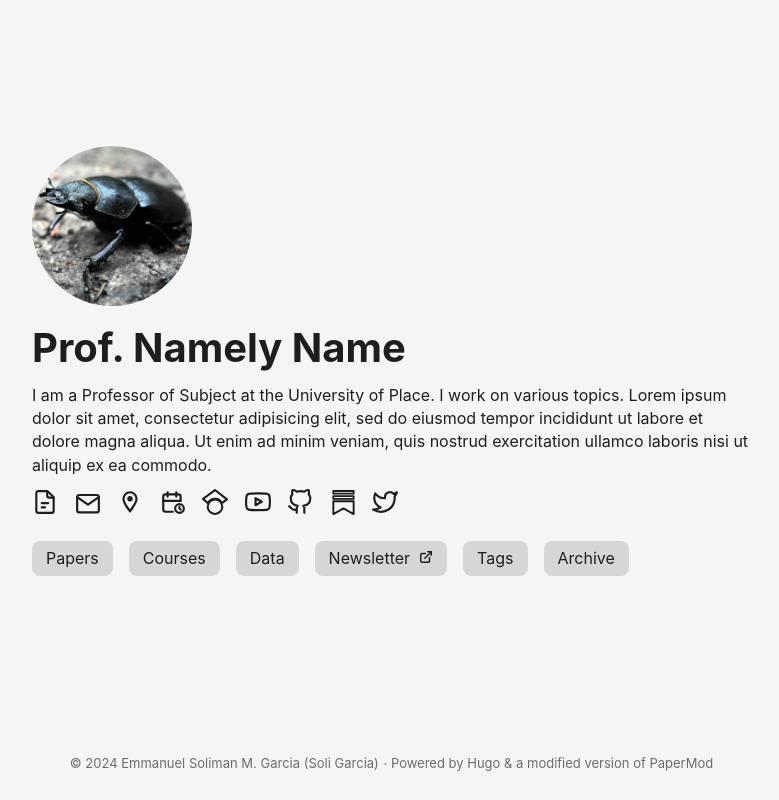
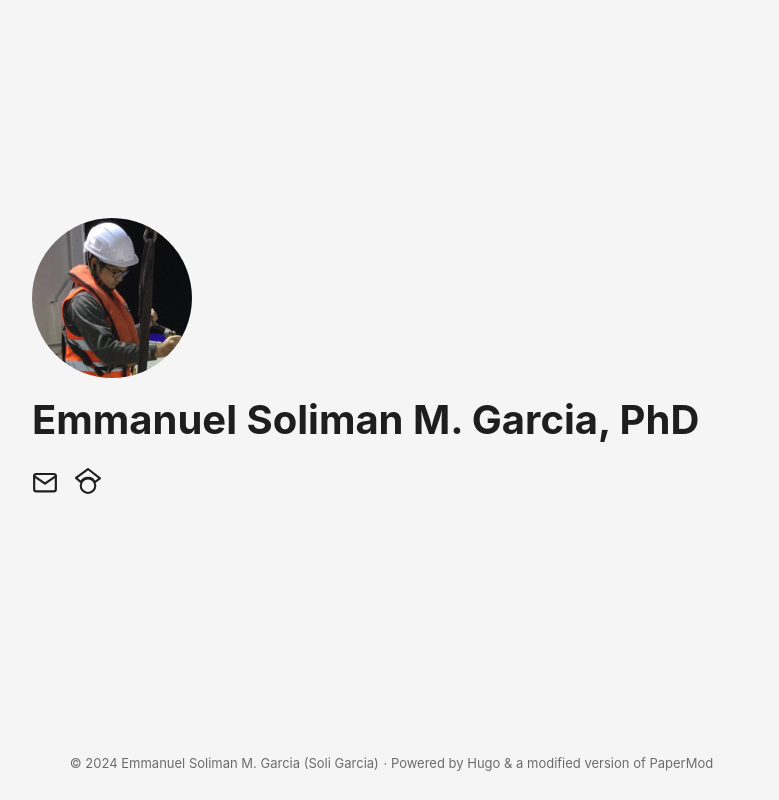
Before and after one commit to esmgarcia/esmgarcia.github.io, a plain HTML site: page index.html in a window 1280 px wide. Shown: the whole page, without its empty margins (248-1027 px from the left). Drawn offline with nearby package versions, Linux system fonts and the light colour scheme.

Commit message:
Add basic personal details

```diff
--- a/index.html
+++ b/index.html
@@ -47,7 +47,7 @@
   "description": "I am a Professor of Subject at the University of Place. My research covers various topics. consequat.",
   "thumbnailUrl": "https://esmgarcia.github.io/favicon.ico",
   "sameAs": [
-      "cv.pdf", "mailto:pascal.michaillat@gmail.com", "location/", "officehours/", "https://scholar.google.com/citations?user=cL23w-4AAAAJ", "https://www.youtube.com/@pmichaillat", "https://github.com/pmichaillat", "https://pmichaillat.substack.com", "https://twitter.com/pmichaillat"
+      "mailto:esmgarcia@gmail.com", "https://scholar.google.com/citations?user=QmxdClsAAAAJ"
   ]
 }
 </script>
@@ -86,105 +86,25 @@
 <body class="list" id="top">
     <main class="main"><div class="profile">
     <div class="profile_inner">
-        <img draggable="false" src="https://esmgarcia.github.io/picture.jpeg" alt="Prof. Name" title="Prof. Name"
+        <img draggable="false" src="https://esmgarcia.github.io/profile.jpg" alt="Soli Garcia" title="Soli Garcia"
             height="160" width="160" />
-        <h1>Prof. Namely Name</h1>
-        <span>I am a Professor of Subject at the University of Place. I work on various topics. Lorem ipsum dolor sit amet, consectetur adipisicing elit, sed do eiusmod tempor incididunt ut labore et dolore magna aliqua. Ut enim ad minim veniam, quis nostrud exercitation ullamco laboris nisi ut aliquip ex ea commodo.</span><div class="social-icons">
-    <a href="cv.pdf" target="_blank" rel="noopener noreferrer me" title="CV">
-        <svg xmlns="http://www.w3.org/2000/svg" viewBox="0 0 24 24" fill="none" stroke="currentColor" stroke-width="2" stroke-linecap="round" stroke-linejoin="round">
-    <path
-        d="M4 4v16a2 2 0 0 0 2 2h12a2 2 0 0 0 2-2V8.342a2 2 0 0 0-.602-1.43l-4.44-4.342A2 2 0 0 0 13.56 2H6a2 2 0 0 0-2 2z" />
-    <path d="M9 13h6" />
-    <path d="M9 17h3" />
-    <path d="M14 2v4a2 2 0 0 0 2 2h4" /></svg>
-    </a>
-    <a href="mailto:pascal.michaillat@gmail.com" target="_blank" rel="noopener noreferrer me" title="Email">
+        <h1>Emmanuel Soliman M. Garcia, PhD</h1>
+        <span></span><div class="social-icons">
+    <a href="mailto:esmgarcia@gmail.com" target="_blank" rel="noopener noreferrer me" title="Email">
         <svg xmlns="http://www.w3.org/2000/svg" viewBox="0 0 24 21" fill="none" stroke="currentColor" stroke-width="2" stroke-linecap="round" stroke-linejoin="round">
     <path d="M4 4h16c1.1 0 2 .9 2 2v12c0 1.1-.9 2-2 2H4c-1.1 0-2-.9-2-2V6c0-1.1.9-2 2-2z"></path>
     <polyline points="22,6 12,13 2,6"></polyline>
 </svg>
     </a>
-    <a href="location/" target="_blank" rel="noopener noreferrer me" title="Location">
-        <svg xmlns="http://www.w3.org/2000/svg" width="1em" height="1em" preserveAspectRatio="xMidYMid meet" viewBox="0 0 24 24"><path fill="currentColor" d="M12 6.5A2.5 2.5 0 0 1 14.5 9a2.5 2.5 0 0 1-2.5 2.5A2.5 2.5 0 0 1 9.5 9A2.5 2.5 0 0 1 12 6.5M12 2a7 7 0 0 1 7 7c0 5.25-7 13-7 13S5 14.25 5 9a7 7 0 0 1 7-7m0 2a5 5 0 0 0-5 5c0 1 0 3 5 9.71C17 12 17 10 17 9a5 5 0 0 0-5-5Z"/></svg>
-    </a>
-    <a href="officehours/" target="_blank" rel="noopener noreferrer me" title="Office Hours">
-        <svg xmlns="http://www.w3.org/2000/svg" class="icon icon-tabler icon-tabler-calendar-time" width="24" height="24" viewBox="0 0 24 24" stroke-width="2" stroke="currentColor" fill="none" stroke-linecap="round" stroke-linejoin="round"> <path stroke="none" d="M0 0h24v24H0z" fill="none"/> <path d="M11.795 21h-6.795a2 2 0 0 1 -2 -2v-12a2 2 0 0 1 2 -2h12a2 2 0 0 1 2 2v4" /> <circle cx="18" cy="18" r="4" /> <path d="M15 3v4" /> <path d="M7 3v4" /> <path d="M3 11h16" /> <path d="M18 16.496v1.504l1 1" />
-</svg>
-    </a>
-    <a href="https://scholar.google.com/citations?user=cL23w-4AAAAJ" target="_blank" rel="noopener noreferrer me" title="Google Scholar">
+    <a href="https://scholar.google.com/citations?user=QmxdClsAAAAJ" target="_blank" rel="noopener noreferrer me" title="Google Scholar">
         <svg viewBox="0 0 24 25" xmlns="http://www.w3.org/2000/svg" fill="none" stroke="currentColor"
      stroke-width="2" stroke-linecap="round" stroke-linejoin="round">
      <path
          d="M5.242 13.769L0.5 9.5 12 1l11.5 9-5.242 3.769C17.548 11.249 14.978 9.5 12 9.5c-2.977 0-5.548 1.748-6.758 4.269zM12 10a7 7 0 1 0 0 14 7 7 0 0 0 0-14z" />
  </svg>
     </a>
-    <a href="https://www.youtube.com/@pmichaillat" target="_blank" rel="noopener noreferrer me" title="YouTube">
-        <svg xmlns="http://www.w3.org/2000/svg" viewBox="0 0 24 24" fill="none" stroke="currentColor" stroke-width="2"
-    stroke-linecap="round" stroke-linejoin="round">
-    <path
-        d="M22.54 6.42a2.78 2.78 0 0 0-1.94-2C18.88 4 12 4 12 4s-6.88 0-8.6.46a2.78 2.78 0 0 0-1.94 2A29 29 0 0 0 1 11.75a29 29 0 0 0 .46 5.33A2.78 2.78 0 0 0 3.4 19c1.72.46 8.6.46 8.6.46s6.88 0 8.6-.46a2.78 2.78 0 0 0 1.94-2 29 29 0 0 0 .46-5.25 29 29 0 0 0-.46-5.33z">
-    </path>
-    <polygon points="9.75 15.02 15.5 11.75 9.75 8.48 9.75 15.02"></polygon></svg>
-    </a>
-    <a href="https://github.com/pmichaillat" target="_blank" rel="noopener noreferrer me" title="GitHub">
-        <svg xmlns="http://www.w3.org/2000/svg" viewBox="0 0 24 24" fill="none" stroke="currentColor" stroke-width="2" stroke-linecap="round" stroke-linejoin="round">
-    <path
-        d="M9 19c-5 1.5-5-2.5-7-3m14 6v-3.87a3.37 3.37 0 0 0-.94-2.61c3.14-.35 6.44-1.54 6.44-7A5.44 5.44 0 0 0 20 4.77 5.07 5.07 0 0 0 19.91 1S18.73.65 16 2.48a13.38 13.38 0 0 0-7 0C6.27.65 5.09 1 5.09 1A5.07 5.07 0 0 0 5 4.77a5.44 5.44 0 0 0-1.5 3.78c0 5.42 3.3 6.61 6.44 7A3.37 3.37 0 0 0 9 18.13V22">
-    </path>
-</svg>
-    </a>
-    <a href="https://pmichaillat.substack.com" target="_blank" rel="noopener noreferrer me" title="Substack">
-        <svg viewBox="-2 -2 27 27" xmlns="http://www.w3.org/2000/svg" fill="none" stroke="currentColor" stroke-width="2" stroke-linecap="round" stroke-linejoin="round">
-    <path d="M22.539 8.242H1.46V5.406h21.08v2.836zM1.46 10.812V24L12 18.11 22.54 24V10.812H1.46zM22.54 0H1.46v2.836h21.08V0z"/></svg>
-    </a>
-    <a href="https://twitter.com/pmichaillat" target="_blank" rel="noopener noreferrer me" title="Twitter">
-        <svg xmlns="http://www.w3.org/2000/svg" viewBox="0 0 24 24" fill="none" stroke="currentColor" stroke-width="2"
-    stroke-linecap="round" stroke-linejoin="round">
-    <path
-        d="M23 3a10.9 10.9 0 0 1-3.14 1.53 4.48 4.48 0 0 0-7.86 3v1A10.66 10.66 0 0 1 3 4s-4 9 5 13a11.64 11.64 0 0 1-7 2c9 5 20 0 20-11.5a4.5 4.5 0 0 0-.08-.83A7.72 7.72 0 0 0 23 3z">
-    </path>
-</svg>
-    </a>
 </div>
 
-        <div class="buttons">
-            <a class="button" href="papers/" rel="noopener" title="Papers">
-                <span class="button-inner">
-                    Papers
-                </span>
-            </a>
-            <a class="button" href="courses/" rel="noopener" title="Courses">
-                <span class="button-inner">
-                    Courses
-                </span>
-            </a>
-            <a class="button" href="data/" rel="noopener" title="Data">
-                <span class="button-inner">
-                    Data
-                </span>
-            </a>
-            <a class="button" href="https://pmichaillat.substack.com" rel="noopener" title="Newsletter">
-                <span class="button-inner">
-                    Newsletter&nbsp;
-                    <svg fill="none" shape-rendering="geometricPrecision" stroke="currentColor" stroke-linecap="round"
-                        stroke-linejoin="round" stroke-width="2.5" viewBox="0 0 24 24" height="14" width="14">
-                        <path d="M18 13v6a2 2 0 01-2 2H5a2 2 0 01-2-2V8a2 2 0 012-2h6"></path>
-                        <path d="M15 3h6v6"></path>
-                        <path d="M10 14L21 3"></path>
-                    </svg>
-                </span>
-            </a>
-            <a class="button" href="tags/" rel="noopener" title="Tags">
-                <span class="button-inner">
-                    Tags
-                </span>
-            </a>
-            <a class="button" href="archive/" rel="noopener" title="Archive">
-                <span class="button-inner">
-                    Archive
-                </span>
-            </a>
-        </div>
     </div>
 </div>
 
```
Also changed, not shown: profile.jpg (added).
